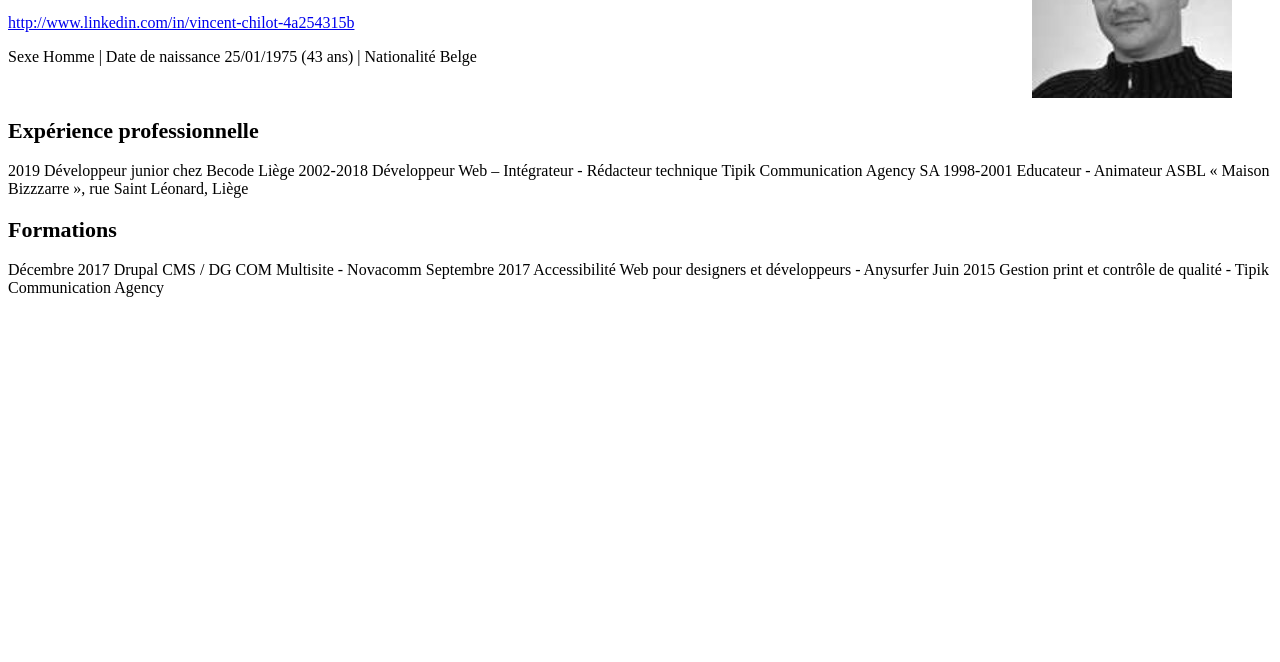
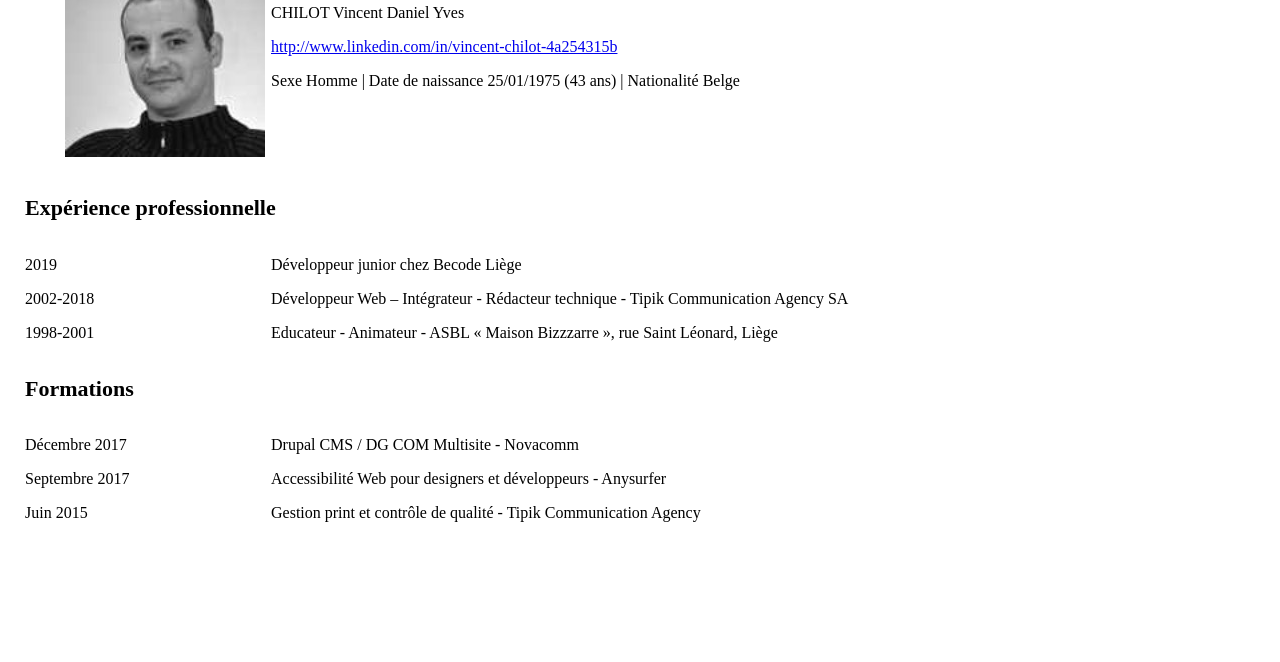
Before and after one commit to Raigyo/Mon-CV, a plain HTML site: page index.html in a window 1280 px wide. Shown: the part 138-800 px from the top of the page. Drawn offline with Linux system fonts and the light colour scheme.

Commit message:
with grids

```diff
--- a/index.html
+++ b/index.html
@@ -10,37 +10,46 @@
   <![endif]-->
 </head>
 <body>
-
-<header>
-  <figure class="imgRight">
-    <img src="profile-picture.jpg" alt="Photo Vincent Chilot"/>
-  </figure>
 <h1>CV de Vincent Chilot</h1>
+<header class="grid-container-head">
+  <div class="boxH1">
+    <figure><img src="profile-picture.jpg" alt="Photo Vincent Chilot"/></figure>
+  </div>
+  <div class="boxH2">
     <h2>Informations personnelles</h2>
     <p>CHILOT Vincent Daniel Yves</p>
     <p><a href="http://www.linkedin.com/in/vincent-chilot-4a254315b">http://www.linkedin.com/in/vincent-chilot-4a254315b</a></p>
     <p>Sexe Homme | Date de naissance 25/01/1975 (43 ans) | Nationalité Belge</p>
+  </div>
 </header>
-<article>
-<section>
+<section class="grid-container-section">
+  <div class="box1">
     <h2>Expérience professionnelle</h2>
-  2019
-  Développeur junior chez Becode Liège
-  2002-2018
-  Développeur Web – Intégrateur - Rédacteur technique
-  Tipik Communication Agency SA
-  1998-2001
-  Educateur - Animateur
-  ASBL « Maison Bizzzarre », rue Saint Léonard, Liège
+  </div>
+  <div class="box2">
+    <p>2019</p>
+    <p>2002-2018</p>
+    <p>1998-2001</p>
+  </div>
+  <div class="box3">
+    <p>Développeur junior chez Becode Liège</p>
+    <p>Développeur Web – Intégrateur - Rédacteur technique - Tipik Communication Agency SA</p>
+    <p>Educateur - Animateur - ASBL « Maison Bizzzarre », rue Saint Léonard, Liège</p>
+  </div>
 </section>
-<section>
+<section class="grid-container-section">
+  <div class="box1">
     <h2>Formations</h2>
-  Décembre 2017
-  Drupal CMS / DG COM Multisite - Novacomm
-  Septembre 2017
-  Accessibilité Web pour designers et développeurs - Anysurfer
-  Juin 2015
-  Gestion print et contrôle de qualité - Tipik Communication Agency
+  </div>
+  <div class="box2">
+    <p>Décembre 2017</p>
+    <p>Septembre 2017</p>
+    <p>Juin 2015</p>
+  </div>
+  <div class="box3">
+    <p>Drupal CMS / DG COM Multisite - Novacomm</p>
+    <p>Accessibilité Web pour designers et développeurs - Anysurfer</p>
+    <p>Gestion print et contrôle de qualité - Tipik Communication Agency</p>
+  </div>
 </section>
-</article>
 </body>
--- a/style.css
+++ b/style.css
@@ -1,16 +1,31 @@
 @charset "utf-8";
+body{
+  margin: 25px;
+}
 h1{
   font-size: 30px;
 }
 h2{
   font-size: 22px;
 }
-article{
-  clear:both;
+.grid-container-head {
+  width: 80%;
+  display: grid;
+  grid-template-columns: 1fr 1fr;
+  grid-template-rows: 1fr;
+  grid-template-areas: "boxH1 boxH2";
+  grid-template-columns: 25% 75%;
 }
-.imgLeft{
-  float: left;
+.grid-container-section {
+  width: 80%;
+  display: grid;
+  grid-template-columns: 1fr 1fr;
+  grid-template-rows: 1fr;
+  grid-template-areas: "box1 box1" "box2 box3";
+  grid-template-columns: 25% 75%;
 }
-.imgRight{
-  float: right;
-}
+.boxH1 { grid-area: boxH1; }
+.boxH2 { grid-area: boxH2; }
+.box1 { grid-area: box1; }
+.box2 { grid-area: box2; }
+.box3 { grid-area: box3; }
```
Lines whose indentation alone changed are shown as unchanged.
